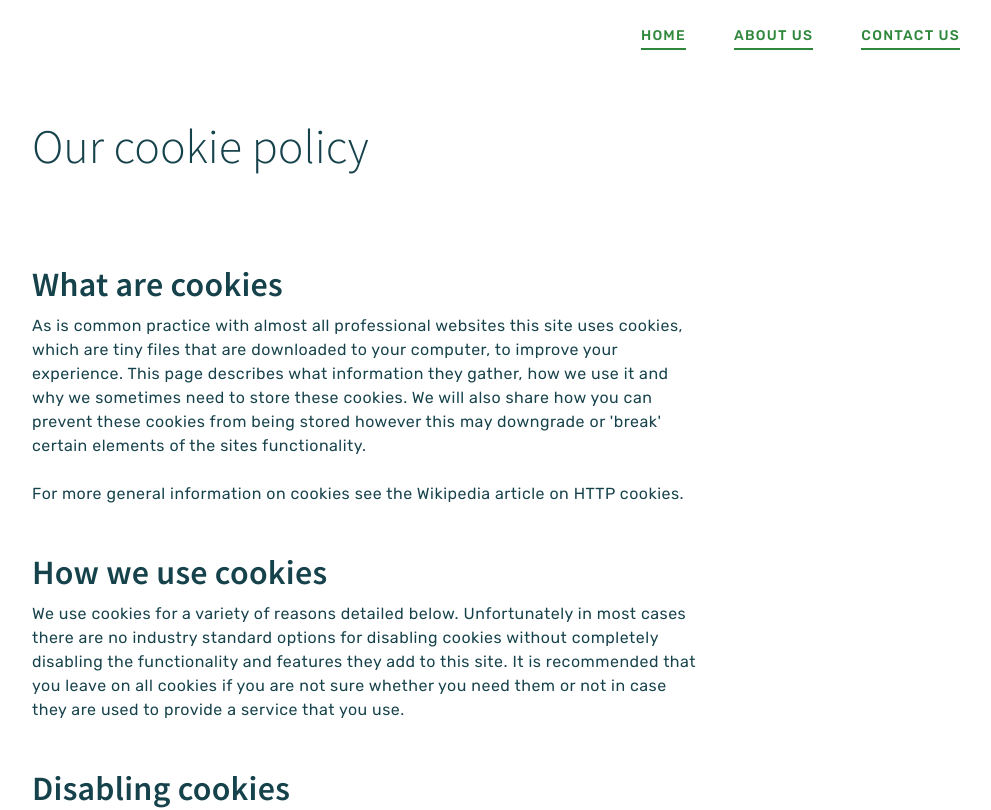
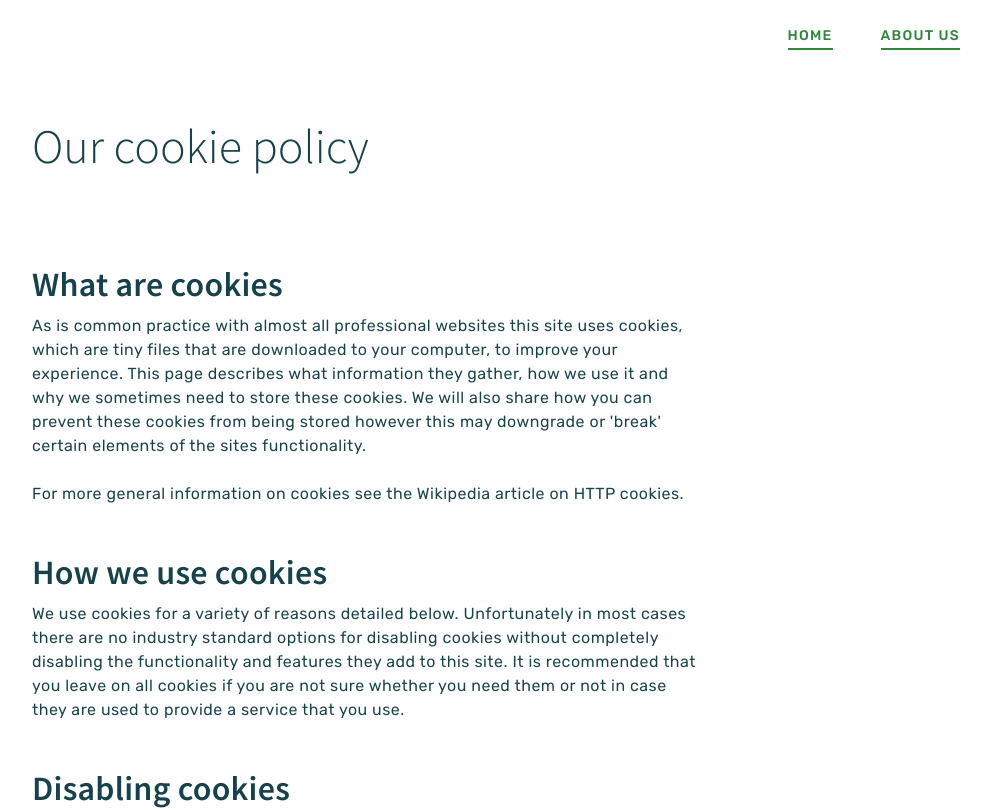
Before and after one commit to BPerlakiH/staticweb, a plain HTML site: page cookie_policy.html in a window 1280 px wide. Shown: the top 810 px of the page, without its empty margins (272-1263 px from the left). Drawn offline with Linux system fonts and the light colour scheme.

Commit message:
Remove contact us

```diff
--- a/cookie_policy.html
+++ b/cookie_policy.html
@@ -73,7 +73,6 @@
         <nav role="navigation" data-header="">
             <a class="nav button" href="/">Home</a>
             <a class="nav button" href="/#aboutUs">About us</a>
-            <a class="nav button" href="/#contact_us">Contact us</a>
         </nav>
 
         <section class="hero">
```
